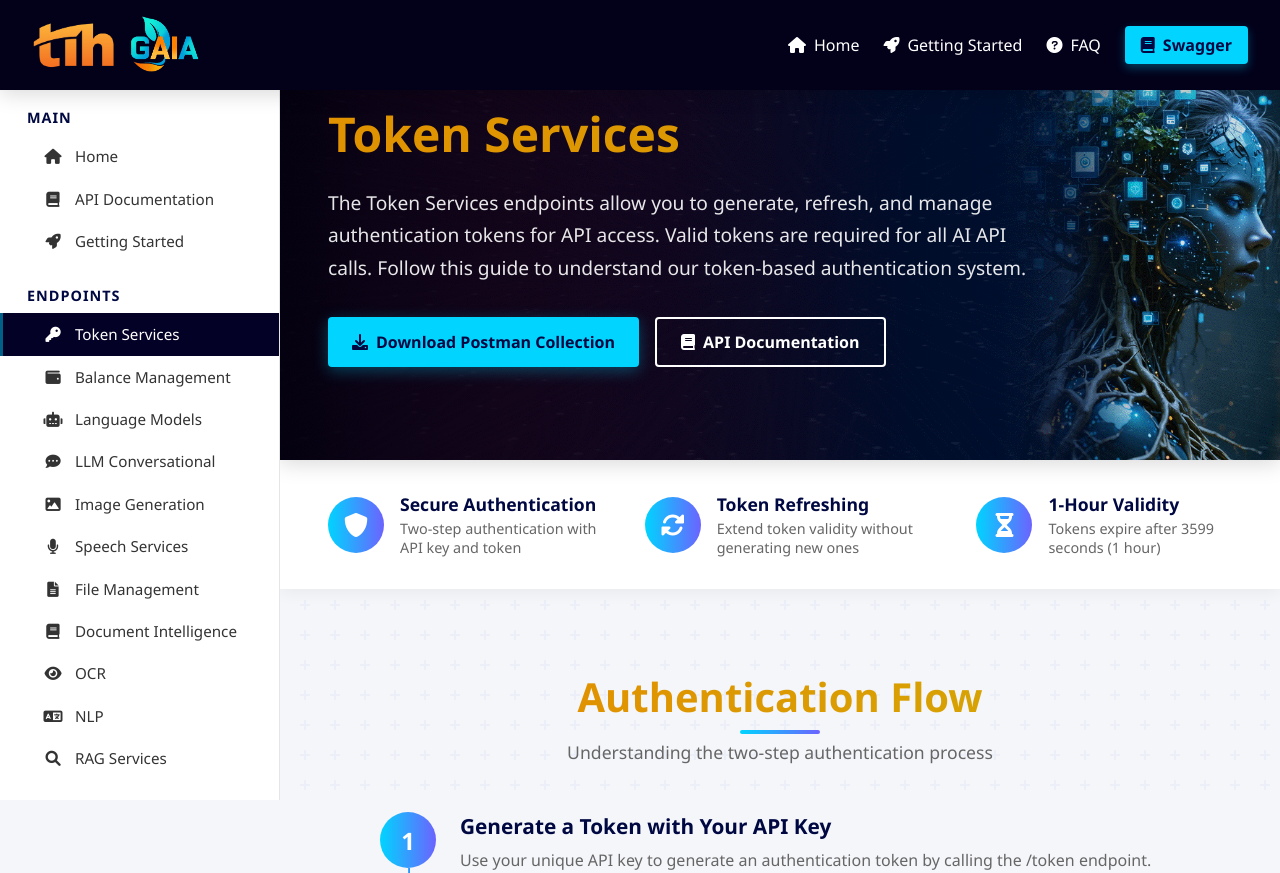
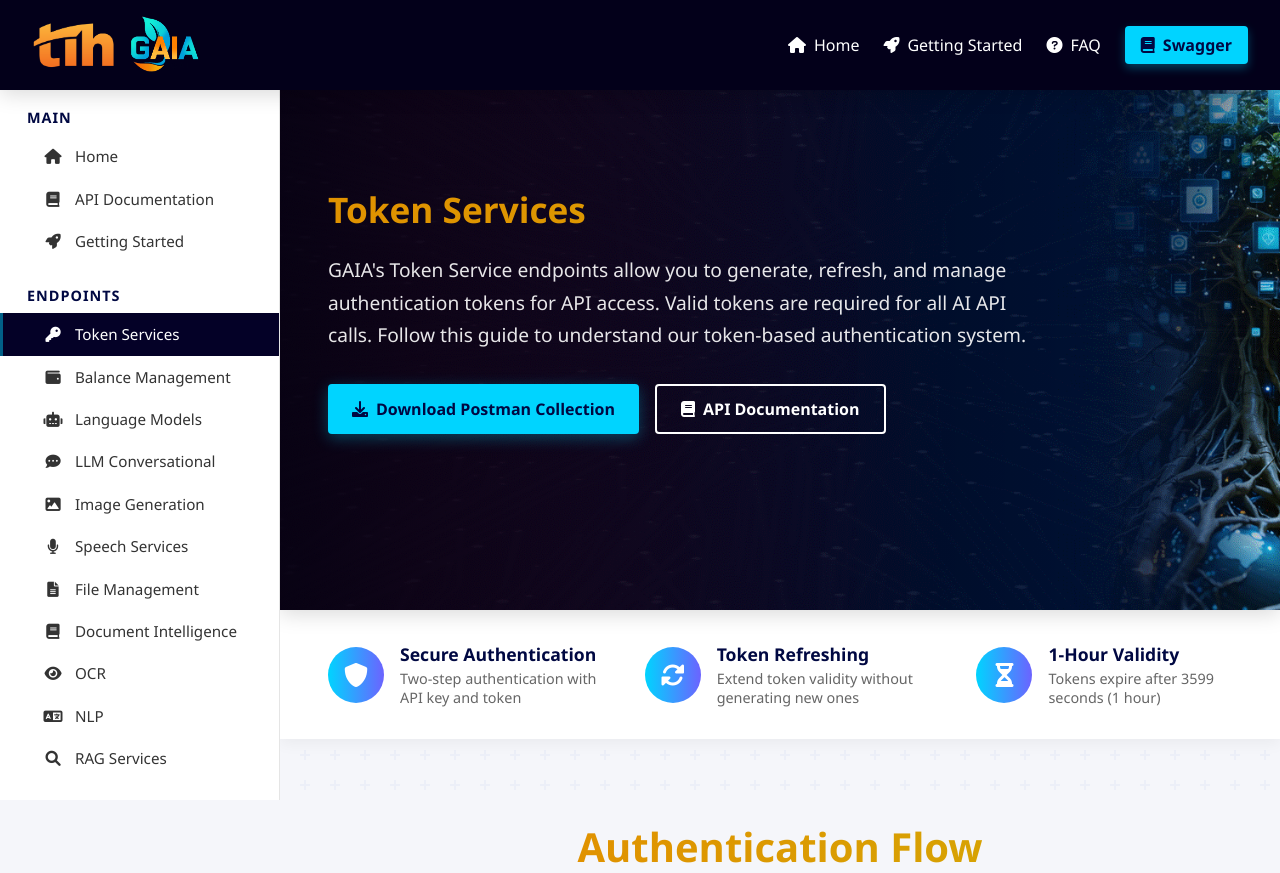
Before and after one commit to tevinric/ai-api-framework, a Flask app: page /docs/token_services in a window 1280 px wide. Shown: the top 873 px of the page. Run offline with Flask 3, Linux system fonts and the light colour scheme; parts of the project's set-up code (start-up, migrations or seed data) failed here and were passed over.

Commit message:
Updates to html page formatting and colours

```diff
--- a/templates/docs/balance_management.html
+++ b/templates/docs/balance_management.html
@@ -705,9 +705,9 @@
     </aside>
 
     <main class="main-content">
-        <section class="hero">
+        <section class="hero" style="height: 550px;">
             <div class="hero-container">
-                <h2>Balance Management</h2>
+                <h2 style="font-size: 220%;">Balance Management</h2>
                 <p>Monitor and manage your API credit consumption with our comprehensive Balance Management endpoints. Track your usage, view detailed statistics, and optimize your AI utilization across different services.</p>
             </div>
         </section>
--- a/templates/docs/getting_started.html
+++ b/templates/docs/getting_started.html
@@ -935,9 +935,9 @@
     </aside>
 
     <main class="main-content">
-        <section class="hero">
+        <section class="hero" style="height: 550px;">
             <div class="hero-container">
-                <h2>Getting Started with GAIA</h2>
+                <h2 style="font-size: 220%;">Getting Started with GAIA</h2>
                 <p>Follow this guide to use GAIA for breathing intelligence into your new or existing applications. From obtaining your API key to making your first API calls, this guide will walk you through everything you need to know to get started with GAIA.</p>
                 <div class="cta-buttons">
                     <a href="/static/resources/GAIA.postman_collection" class="cta-btn" style="background-color: var(--accent-color); color: var(--dark-color);" download>
@@ -1259,6 +1259,7 @@
 
         <section class="cta-section">
             <div class="cta-container">
+            <img src="/static/GAIA6.png" alt="GAIA Logo" style="height: 100px; margin-right: 0.5rem;">
             <h2>Ready to Build with GAIA?</h2>
             <p>Download GAIA's Postman Collection to quickly start integrating powerful AI capabilities into your applications.</p>
             <div style="display: flex; justify-content: center; margin: 2rem 0; gap: 2rem; flex-wrap: wrap;">
--- a/templates/docs/token_services.html
+++ b/templates/docs/token_services.html
@@ -904,10 +904,10 @@
     </aside>
 
     <main class="main-content">
-        <section class="hero">
+        <section class="hero" style="height: 550px;">
             <div class="hero-container">
-                <h2>Token Services</h2>
-                <p>The Token Services endpoints allow you to generate, refresh, and manage authentication tokens for API access. Valid tokens are required for all AI API calls. Follow this guide to understand our token-based authentication system.</p>
+                <h2 style="font-size: 220%;">Token Services</h2>
+                <p>GAIA's Token Service endpoints allow you to generate, refresh, and manage authentication tokens for API access. Valid tokens are required for all AI API calls. Follow this guide to understand our token-based authentication system.</p>
                 <div class="cta-buttons">
                     <a href="/static/resources/AIAPIS.postman_collection" class="cta-btn" style="background-color: var(--accent-color); color: var(--dark-color);" download>
                         <i class="fas fa-download"></i> Download Postman Collection
@@ -1032,7 +1032,7 @@
                     <div class="info-box-icon"><i class="fas fa-info-circle"></i></div>
                     <div class="info-box-content">
                         <h4>Authentication Flow</h4>
-                        <p>Our API uses a two-step authentication process:</p>
+                        <p>GAIA uses a two-step authentication process:</p>
                         <br>
                         <ol>
                             <li>First, you authenticate with your unique API key to generate a token</li>
--- a/templates/index.html
+++ b/templates/index.html
@@ -1105,7 +1105,7 @@
     </aside>
 
     <main class="main-content">
-        <section class="hero">
+        <section class="hero" style="height: 550px;">
             <div class="hero-container">
                 <h2 style="font-size: 220%; background: linear-gradient(to right,rgb(224, 146, 0),rgb(215, 162, 3)); -webkit-background-clip: text; -webkit-text-fill-color: transparent;">Supercharge Your Applications with GAIA today!</h2>
                 <p>The GAIA Platform provides a comprehensive suite of AI services designed to add intelligence to your applications. From advanced language models to image generation, speech processing, document intelligence, and more, GAIA's AI services are all accessible through simple, powerful APIs designed for developers at all levels.</p>
```
Also changed, not shown: 2 other files.
